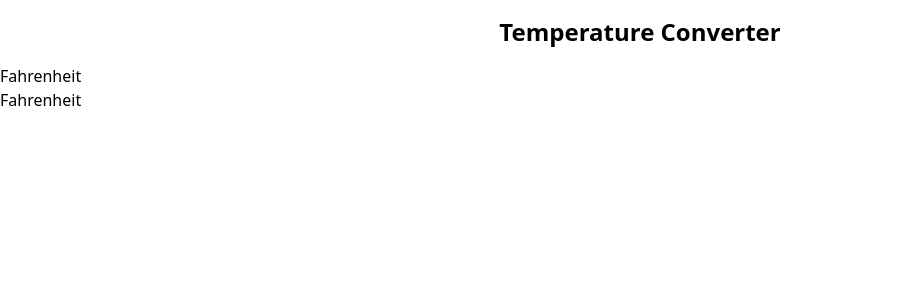
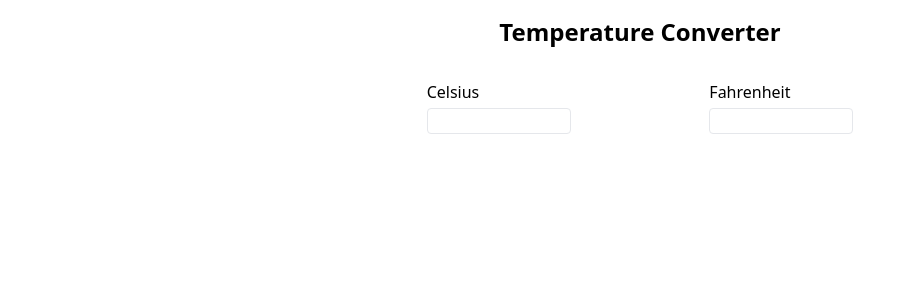
Before and after one commit to manavm1990/temp-converter, a React (Create React App) app: page / in a window 1280 px wide. Shown: the top 300 px of the page, without its empty margins (0-915 px from the left). Built offline with nearby package versions, Linux system fonts and the light colour scheme.

Commit message:
Make labels dynamic

```diff
--- a/src/App.jsx
+++ b/src/App.jsx
@@ -7,8 +7,11 @@ function App() {
       <h1 className="my-4 text-center text-2xl font-bold">
         Temperature Converter
       </h1>
-      <Input />
-      <Input />
+
+      <form className="mx-auto mt-8 flex w-1/3 justify-between">
+        <Input label="Celsius" />
+        <Input label="Fahrenheit" />
+      </form>
     </>
   );
 }
--- a/src/components/Input/Input.jsx
+++ b/src/components/Input/Input.jsx
@@ -1,8 +1,18 @@
-export default function Input() {
+import PropTypes from "prop-types";
+
+export default function Input({ label }) {
   return (
-    <div>
-      <label htmlFor="fahrenheit">Fahrenheit</label>
-      <input type="number" id="fahrenheit" />
+    <div className="flex flex-col gap-y-1">
+      <label htmlFor={label.toLowerCase()}>{label}</label>
+      <input
+        type="number"
+        id={label.toLowerCase()}
+        className="w-36 rounded border"
+      />
     </div>
   );
 }
+
+Input.propTypes = {
+  label: PropTypes.string.isRequired,
+};
```
